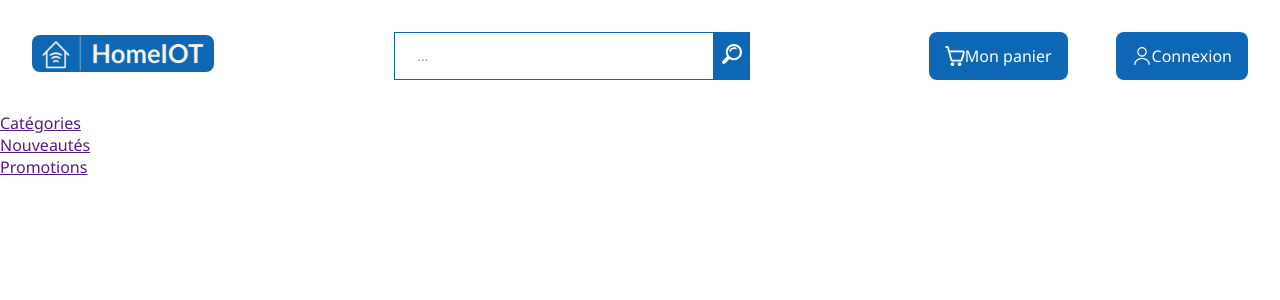
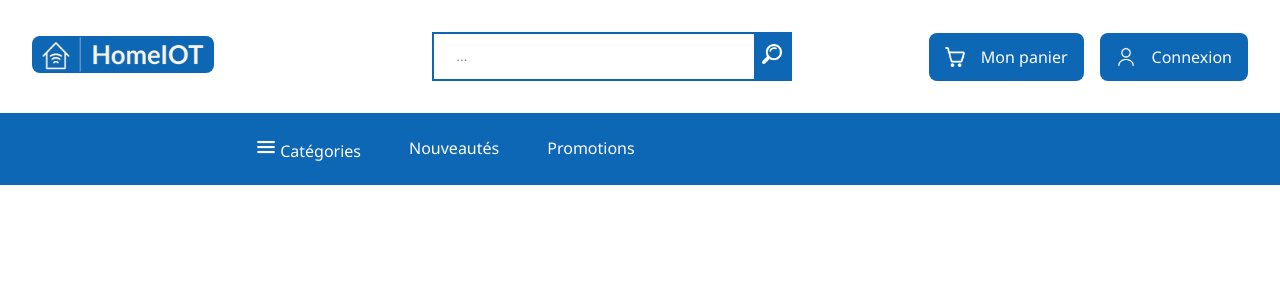
Before and after one commit to JulienLach/HomeIOT, a PHP site: page / in a window 1280 px wide. Shown: the top 300 px of the page. Run offline with PHP 8.4, Linux system fonts and the light colour scheme.

Commit message:
début navbar

```diff
--- a/css/style.css
+++ b/css/style.css
@@ -20,6 +20,8 @@ body {
     margin: 2em 2em;
 }
 
+
+/* LOGO */
 .logo {
     width: 15%;
 }
@@ -33,28 +35,33 @@ body {
 
 .search-container {
     background-color: #0D67B5;
+    margin-left: 5em;
 }
 
 .search-container form {
     display: flex;
     align-items: center;
+    border: 2px solid #0D67B5;
+
 }
 
-.search-container form img {
+.search-container form a {
     margin: 0.5em;
 }
 
 .search-container form input {
     height: 3em;
     width: 25vw;
-    border: 1px solid #0D67B5;
     padding: 1.7em;
+    border: none;
 }
+
+/* MAIN MENU */
 
 .main-menu ul {
     display: flex;
     list-style: none;
-    gap: 3em;
+    gap: 1em;
 }
 
 .main-menu ul li {
@@ -64,6 +71,7 @@ body {
     height: 3em;
     padding: 1em;
     border-radius: 0.5em;
+    gap: 1em;
 }
 
 .main-menu ul li a {
@@ -71,3 +79,27 @@ body {
     color: #FFF;
     font-family: 'Noto Sans', sans-serif;
 }
+
+
+/* CATEGORIES NAVBAR */
+
+.categories .container {
+    background-color: #0D67B5;
+    height: 4.5em;
+    display: flex;
+    align-items: center;
+}
+
+.categories-links ul {
+    display: flex;
+    flex-direction: row;
+    gap: 3em;
+    list-style: none;
+    margin-left: 20vw;
+}
+
+
+.categories-links ul li a {
+    text-decoration: none;
+    color: #FFF;
+}
--- a/index.html
+++ b/index.html
@@ -20,6 +20,7 @@
     <nav class="navbar">
         <div class="container">
 
+            <!-- LOGO -->
             <div class=" logo">
                 <a href="index.html">
                     <img src="HomeIOT-logos/HomeIOT-logos-cropped.jpeg" alt="">
@@ -53,13 +54,13 @@
     </nav>
 
     <!-- CATEGORIES NAVBAR -->
-
     <section class="categories">
         <div class="container">
             <div class="categories-menu">
-                <div class="">
+                <div class="categories-links">
                     <ul>
                         <li>
+                            <img style="height: 20px;" src="img/white_hamburger_menu.png" alt="">
                             <a href="">Catégories</a>
                         </li>
                         <li>
```
Also changed, not shown: img/white_hamburger_menu.png (added).
